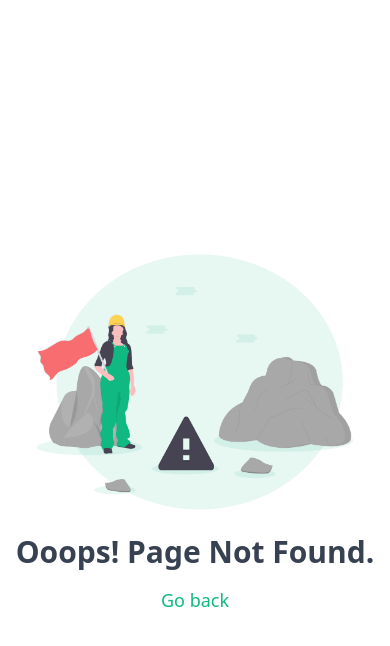
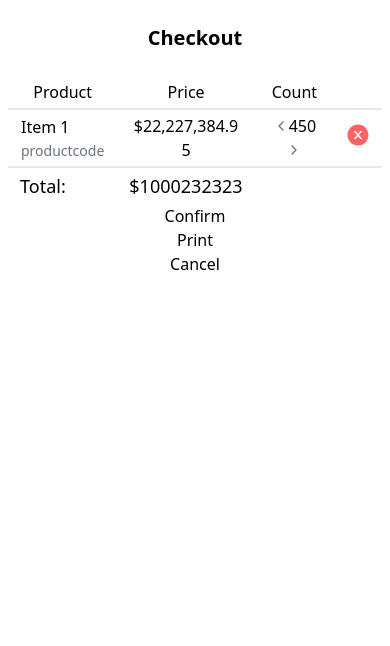
Before and after one commit to hannalalia/pos-frontend, a React (Create React App) app: page /checkout in a window 390 px wide. Before the commit this address had no page. Shown: the top 646 px of the page. Built offline with nearby package versions, Linux system fonts and the light colour scheme.

Commit message:
create checkout page and fix sidebar responsiveness

```diff
--- a/src/App.css
+++ b/src/App.css
@@ -4,6 +4,21 @@
 .custom-scroll{
     overflow-y: scroll;
 }
-.custom-scroll::-webkit-scrollbar {
-    display: none;
+.custom-scroll-with-handle::-webkit-scrollbar {
+    width: 5px;
+    height: .75rem;
 }
+
+.custom-scroll-with-handle::-webkit-scrollbar-track {
+    background: #f1f1f1;
+    border-radius: 1rem;
+  }
+.custom-scroll-with-handle::-webkit-scrollbar-thumb {
+    background: #888;
+    border-radius: 1rem;
+  }
+
+.custom-scroll-with-handle::-webkit-scrollbar-thumb:hover {
+    background: #555;
+    border-radius: 1rem;
+  }
--- a/src/App.js
+++ b/src/App.js
@@ -3,6 +3,7 @@ import Login from './components/Login';
 import ProductListView from './components/ProductListView';
 import {BrowserRouter as Router, Route, Switch} from 'react-router-dom'
 import PageNotFound from './components/PageNotFound';
+import Checkout from './components/Checkout';
 
 function App() {
   const productList = [
@@ -24,6 +25,9 @@ function App() {
           <Route exact path="/promo">
             <ProductListView productList={productList}></ProductListView>
           </Route>
+          <Route exact path="/checkout">
+            <Checkout></Checkout>
+          </Route>
           <Route>
               <PageNotFound></PageNotFound>
           </Route>
--- /dev/null
+++ b/src/components/Checkout.js
@@ -0,0 +1,58 @@
+import React from 'react'
+import {FiChevronLeft, FiChevronRight} from 'react-icons/fi';
+import {AiFillCloseCircle} from 'react-icons/ai';
+function Checkout() {
+    return (
+        <div className="p-1">
+            <h1 className="text-xl font-bold py-5 text-center">Checkout</h1>
+            <div className="p-1 lg:w-2/3 m-auto align-middle overflow-x-auto custom-scroll-with-handle">
+            <table className="text-center table-auto border-collapse w-full">
+                <thead>
+                    <tr>
+                        <th className="py-1 px-3 font-medium">Product</th>
+                        <th className="py-1 px-3 font-medium">Price</th>
+                        <th className="py-1 px-3 font-medium">Count</th>
+                        <th></th>
+                    </tr>
+                </thead>
+                <tbody>
+                    <tr className="border-b-2 border-t-2">
+                        <td className="py-1 px-3">
+                            <table className="text-left">
+                                <tbody>
+                                    <tr className=""><td>Item 1</td></tr>
+                                    <tr className="text-sm text-gray-500"><td>productcode</td></tr>
+                                </tbody>
+                            </table>
+                        </td>
+                        <td className="py-1 px-3 break-all">$22,227,384.95</td>
+                        <td className="py-1 px-3 ">
+                            <button className="align-bottom pb-1 text-gray-500 hover:text-gray-600"><FiChevronLeft></FiChevronLeft></button>
+                            450
+                            <button className="align-bottom pb-1 text-gray-500 hover:text-gray-600"><FiChevronRight></FiChevronRight></button>
+                            </td>
+                        <td className="py-1 px-3">
+                            <button className="text-primary text-2xl hover:text-red-500">
+                                <AiFillCloseCircle></AiFillCloseCircle>
+                            </button>
+                        </td>
+                    </tr>
+                </tbody>
+                <tfoot>
+                    <tr className="border-t-2">
+                        <th className="py-1 px-3 text-left text-lg font-medium">Total:</th>
+                        <th className="py-1 px-3 text-left text-lg font-medium">$1000232323</th>
+                    </tr>
+                </tfoot>
+            </table>
+            <div className="flex flex-col lg:flex-row">
+                <button>Confirm</button>
+                <button>Print</button>
+                <button>Cancel</button>
+            </div>
+        </div>
+        </div>
+        )
+}
+
+export default Checkout
--- a/src/components/Navbar.js
+++ b/src/components/Navbar.js
@@ -83,33 +83,34 @@ function Navbar() {
                         <AiOutlineVerticalLeft></AiOutlineVerticalLeft>
                     </button>
                 </div>
-                <table className="text-center table-fixed border-collapse w-full">
+                <div className="overflow-x-auto custom-scroll-with-handle">
+                <table className="text-center table-auto border-collapse w-full">
                     <thead>
                         <tr>
-                            <th className="py-1 px-3 font-medium" colSpan="3">Product</th>
-                            <th className="py-1 px-3 font-medium" colSpan="2">Price</th>
-                            <th className="py-1 px-3 font-medium" colSpan="2">Count</th>
-                            <th colSpan="1"></th>
+                            <th className="py-1 px-3 font-medium">Product</th>
+                            <th className="py-1 px-3 font-medium">Price</th>
+                            <th className="py-1 px-3 font-medium">Count</th>
+                            <th></th>
                         </tr>
                     </thead>
                     <tbody>
                         <tr className="border-b-2 border-t-2">
-                            <td className="py-1 px-3" colSpan="3">
+                            <td className="py-1 px-3">
                                 <table className="text-left">
                                     <tbody>
-                                        <tr className="break-word"><td>Item 1</td></tr>
-                                        <tr className="break-all text-sm text-gray-500"><td>productcode</td></tr>
+                                        <tr className=""><td>Item 1</td></tr>
+                                        <tr className="text-sm text-gray-500"><td>productcode</td></tr>
                                     </tbody>
                                 </table>
                             </td>
-                            <td className="py-1 px-3 break-all" colSpan="2">$22,227,384.95</td>
-                            <td className="py-1 px-3 break-all" colSpan="2">
+                            <td className="py-1 px-3 break-all">$22,227,384.95</td>
+                            <td className="py-1 px-3 ">
                                 <button className="align-bottom pb-1 text-gray-500 hover:text-gray-600"><FiChevronLeft></FiChevronLeft></button>
                                 450
                                 <button className="align-bottom pb-1 text-gray-500 hover:text-gray-600"><FiChevronRight></FiChevronRight></button>
                                 </td>
-                            <td className="py-1 px-3" colSpan="1">
-                                <button className="text-gray-500 text-2xl hover:text-gray-600">
+                            <td className="py-1 px-3">
+                                <button className="text-primary text-2xl hover:text-red-500">
                                     <AiFillCloseCircle></AiFillCloseCircle>
                                 </button>
                             </td>
@@ -122,6 +123,8 @@ function Navbar() {
                         </tr>
                     </tfoot>
                 </table>
+                </div>
+
                 <div className="flex justify-around px-2 py-2 mb-9">
                     <button className="bg-gray-500 hover:bg-gray-600 text-gray-100 px-3 py-2 rounded">Checkout</button>
                     <button className="bg-primary hover:bg-red-500 text-red-100 px-3 py-2 rounded">Remove All</button>
```
Also changed, not shown: public/page_not_found.svg (deleted).
